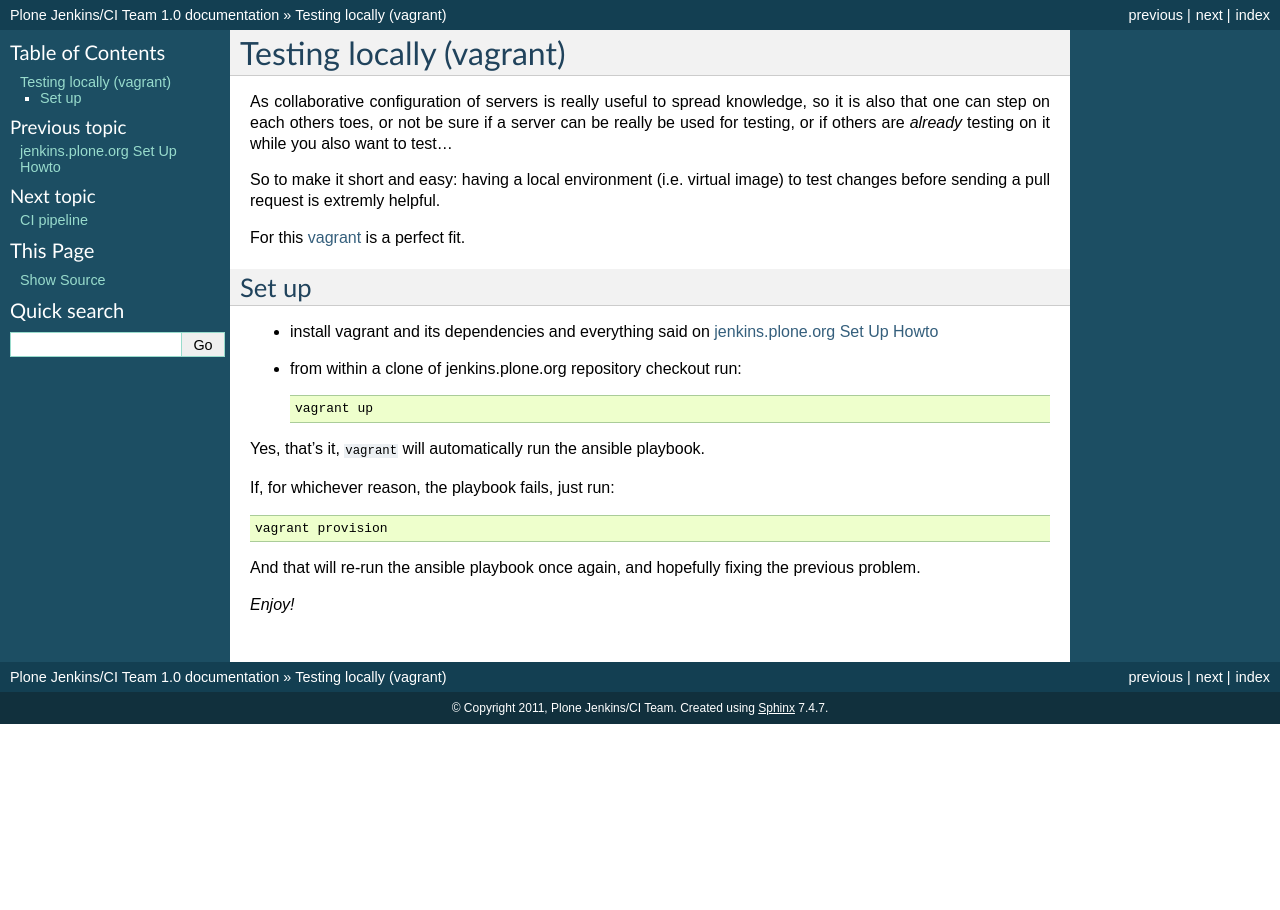
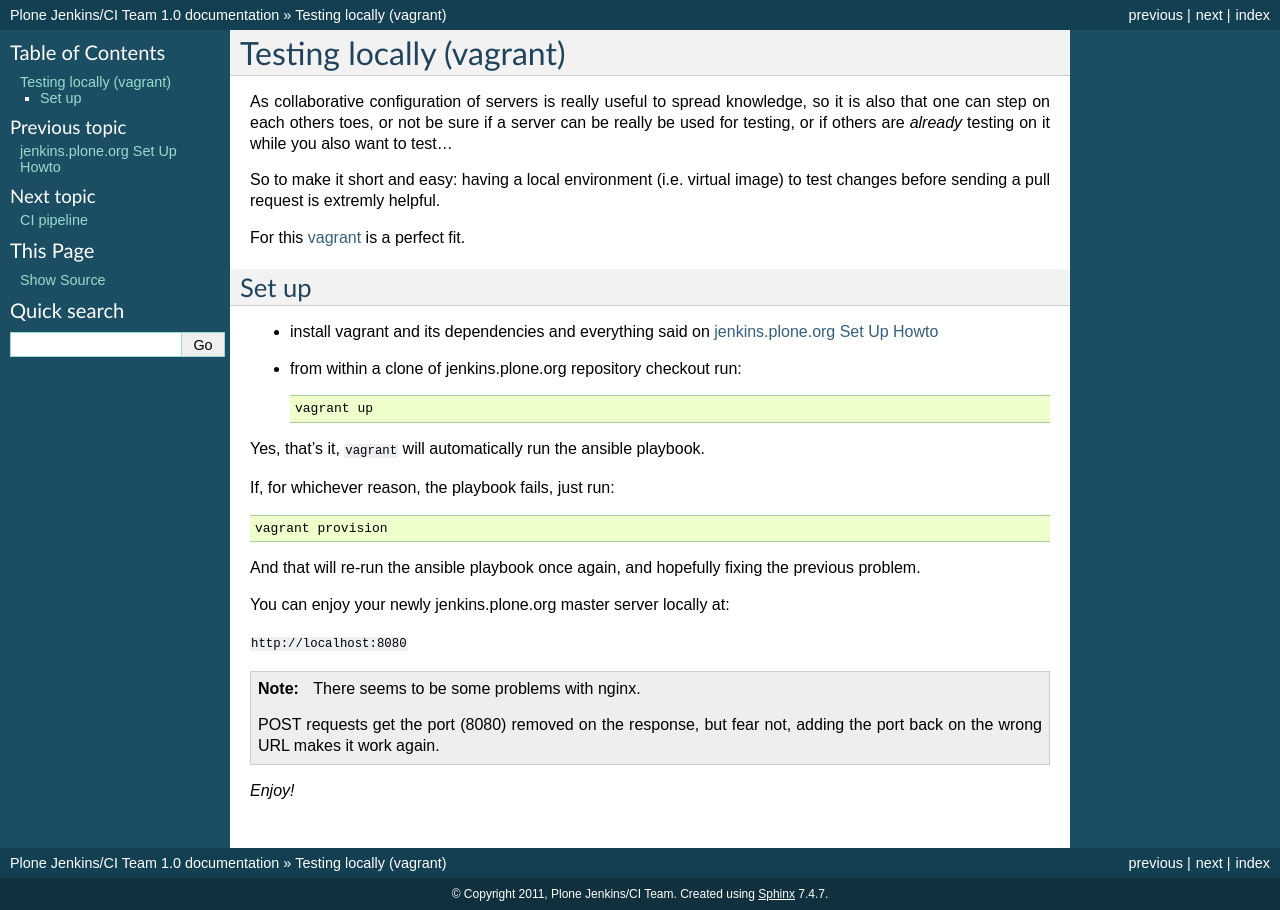
Before and after one commit to plone/jenkins.plone.org, a Sphinx documentation site: the page built from docs/source/vagrant.rst, in a window 1280 px wide. Built offline with Sphinx 7.4.7, drawn with Linux system fonts in a browser that asks for light colours.

Commit message:
More vagrant docs

```diff
--- a/docs/source/vagrant.rst
+++ b/docs/source/vagrant.rst
@@ -37,4 +37,15 @@
 And that will re-run the ansible playbook once again,
 and hopefully fixing the previous problem.
 
+You can enjoy your newly jenkins.plone.org master server locally at:
+
+``http://localhost:8080``
+
+.. note::
+   There seems to be some problems with nginx.
+
+   POST requests get the port (8080) removed on the response,
+   but fear not,
+   adding the port back on the wrong URL makes it work again.
+
 *Enjoy!*
```
